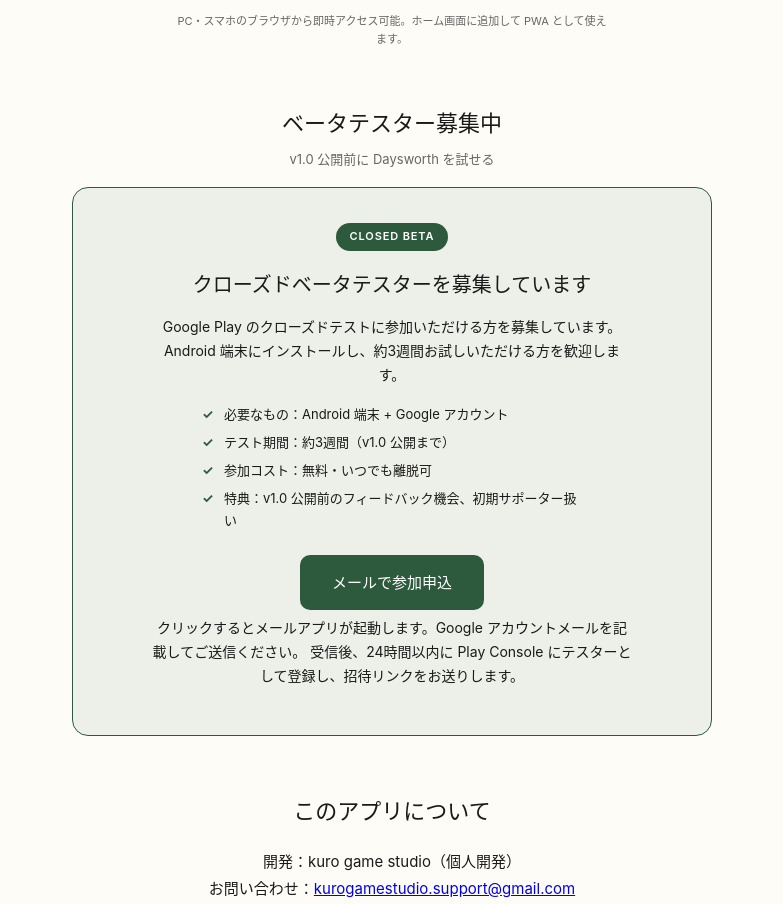
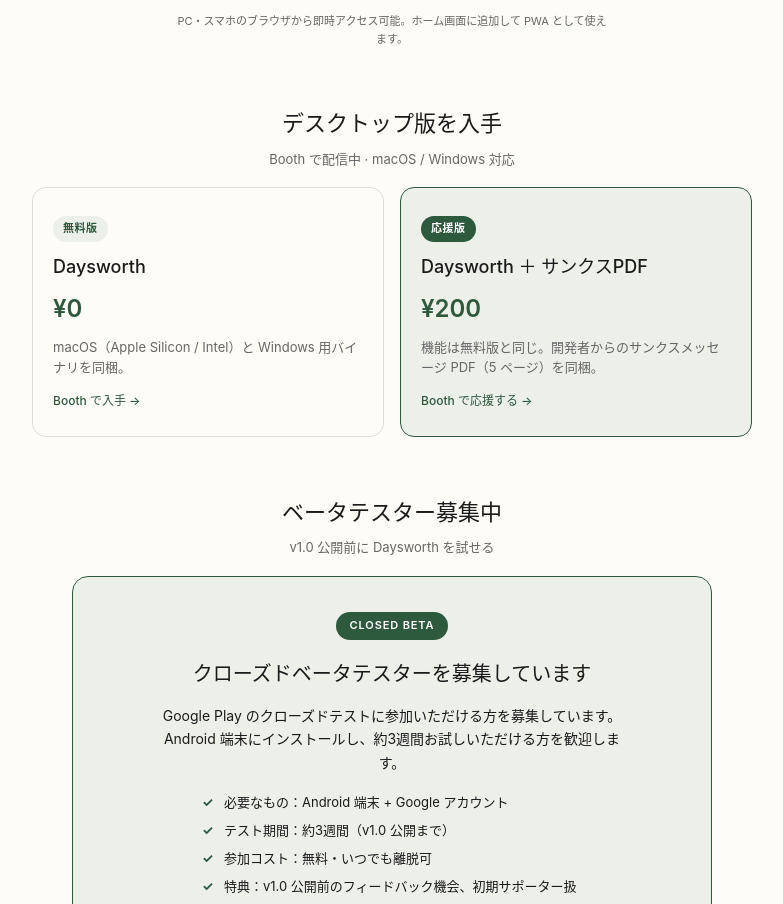
Before and after one commit to rpgmakerer/daysworth-web, a plain HTML site: page index.html in a window 1280 px wide. Shown: the part 3280-4184 px from the top of the page, without its empty margins (248-1031 px from the left). Drawn offline with Linux system fonts and the light colour scheme.

Commit message:
Update index.html

```diff
--- a/index.html
+++ b/index.html
@@ -182,6 +182,74 @@
     color: var(--fg-muted);
     border: 1px solid var(--border);
     cursor: not-allowed;
+  }
+
+  /* Booth download cards */
+  .booth {
+    display: grid;
+    grid-template-columns: repeat(auto-fit, minmax(260px, 1fr));
+    gap: 16px;
+    margin: 16px auto;
+    max-width: 720px;
+  }
+  .booth-card {
+    display: block;
+    text-decoration: none;
+    color: inherit;
+    border: 1px solid var(--border);
+    border-radius: 14px;
+    padding: 24px 20px;
+    background: var(--bg);
+    transition: transform 0.18s ease, box-shadow 0.18s ease, border-color 0.18s ease;
+  }
+  .booth-card:hover {
+    transform: translateY(-2px);
+    box-shadow: 0 12px 28px rgba(45, 90, 61, 0.12);
+    border-color: var(--accent);
+  }
+  .booth-card-support {
+    background: var(--accent-soft);
+    border-color: var(--accent);
+  }
+  .booth-label {
+    display: inline-block;
+    font-size: 11px;
+    color: var(--accent);
+    background: var(--accent-soft);
+    padding: 3px 10px;
+    border-radius: 999px;
+    margin-bottom: 12px;
+    font-weight: 600;
+    letter-spacing: 0.05em;
+  }
+  .booth-card-support .booth-label {
+    background: var(--accent);
+    color: white;
+  }
+  .booth-title {
+    font-size: 18px;
+    font-weight: 500;
+    color: var(--fg);
+    margin: 0 0 8px;
+    line-height: 1.4;
+  }
+  .booth-price {
+    font-size: 24px;
+    font-weight: 600;
+    color: var(--accent);
+    margin: 0 0 6px;
+  }
+  .booth-desc {
+    font-size: 13px;
+    color: var(--fg-muted);
+    line-height: 1.6;
+  }
+  .booth-arrow {
+    display: block;
+    font-size: 12px;
+    color: var(--accent);
+    margin-top: 12px;
+    font-weight: 500;
   }
 
   /* Beta tester recruitment */
@@ -406,6 +474,26 @@
     PC・スマホのブラウザから即時アクセス可能。ホーム画面に追加して PWA として使えます。
   </p>
 
+  <h2>デスクトップ版を入手
+    <span class="sub">Booth で配信中 · macOS / Windows 対応</span>
+  </h2>
+  <div class="booth">
+    <a class="booth-card" href="https://kurogamestudio.booth.pm/items/8382331" target="_blank" rel="noopener">
+      <span class="booth-label">無料版</span>
+      <div class="booth-title">Daysworth</div>
+      <div class="booth-price">¥0</div>
+      <div class="booth-desc">macOS（Apple Silicon / Intel）と Windows 用バイナリを同梱。</div>
+      <span class="booth-arrow">Booth で入手 →</span>
+    </a>
+    <a class="booth-card booth-card-support" href="https://kurogamestudio.booth.pm/items/8382711" target="_blank" rel="noopener">
+      <span class="booth-label">応援版</span>
+      <div class="booth-title">Daysworth ＋ サンクスPDF</div>
+      <div class="booth-price">¥200</div>
+      <div class="booth-desc">機能は無料版と同じ。開発者からのサンクスメッセージ PDF（5 ページ）を同梱。</div>
+      <span class="booth-arrow">Booth で応援する →</span>
+    </a>
+  </div>
+
   <h2>ベータテスター募集中
     <span class="sub">v1.0 公開前に Daysworth を試せる</span>
   </h2>
@@ -539,6 +627,26 @@
   <p class="beta-note" style="text-align:center;">
     Works on any browser, desktop or mobile. Add to home screen to use it as a PWA.
   </p>
+
+  <h2>Get the desktop version
+    <span class="sub">Available on Booth · macOS / Windows</span>
+  </h2>
+  <div class="booth">
+    <a class="booth-card" href="https://kurogamestudio.booth.pm/items/8382331" target="_blank" rel="noopener">
+      <span class="booth-label">FREE</span>
+      <div class="booth-title">Daysworth</div>
+      <div class="booth-price">¥0</div>
+      <div class="booth-desc">Includes macOS (Apple Silicon / Intel) and Windows builds.</div>
+      <span class="booth-arrow">Get on Booth →</span>
+    </a>
+    <a class="booth-card booth-card-support" href="https://kurogamestudio.booth.pm/items/8382711" target="_blank" rel="noopener">
+      <span class="booth-label">SUPPORTER</span>
+      <div class="booth-title">Daysworth + Thank-you PDF</div>
+      <div class="booth-price">¥200</div>
+      <div class="booth-desc">Same app as free. Adds a 5-page thank-you letter from the developer.</div>
+      <span class="booth-arrow">Support on Booth →</span>
+    </a>
+  </div>
 
   <h2>Beta testers wanted
     <span class="sub">Try Daysworth before v1.0 launch</span>
@@ -674,6 +782,26 @@
     PC 和手机浏览器均可立即访问。可"添加到主屏幕"作为 PWA 使用。
   </p>
 
+  <h2>获取桌面版
+    <span class="sub">Booth 上线 · 支持 macOS / Windows</span>
+  </h2>
+  <div class="booth">
+    <a class="booth-card" href="https://kurogamestudio.booth.pm/items/8382331" target="_blank" rel="noopener">
+      <span class="booth-label">免费版</span>
+      <div class="booth-title">Daysworth</div>
+      <div class="booth-price">¥0</div>
+      <div class="booth-desc">包含 macOS（Apple Silicon / Intel）和 Windows 版本。</div>
+      <span class="booth-arrow">在 Booth 获取 →</span>
+    </a>
+    <a class="booth-card booth-card-support" href="https://kurogamestudio.booth.pm/items/8382711" target="_blank" rel="noopener">
+      <span class="booth-label">支持版</span>
+      <div class="booth-title">Daysworth ＋ 致谢 PDF</div>
+      <div class="booth-price">¥200</div>
+      <div class="booth-desc">功能与免费版相同。附赠开发者亲笔致谢 PDF（5 页）。</div>
+      <span class="booth-arrow">在 Booth 支持 →</span>
+    </a>
+  </div>
+
   <h2>招募 Beta 测试者
     <span class="sub">v1.0 正式发布前先行体验</span>
   </h2>
```
